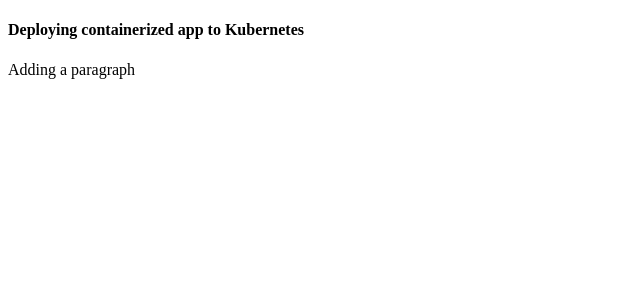
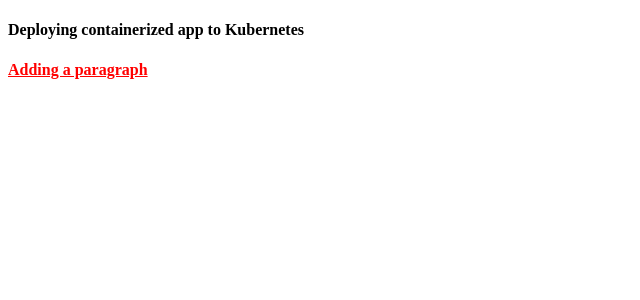
Before and after one commit to ramyabala221190/angular-kubernetes, an Angular app: page / in a window 1280 px wide. Shown: the top 300 px of the page, without its empty margins (0-640 px from the left). Built offline with nearby package versions, Linux system fonts and the light colour scheme.

Commit message:
added css

```diff
--- a/src/app/app.component.scss
+++ b/src/app/app.component.scss
@@ -0,0 +1,5 @@
+p{
+    color:red;
+    font-weight: bold;
+    text-decoration: underline;
+}
```
